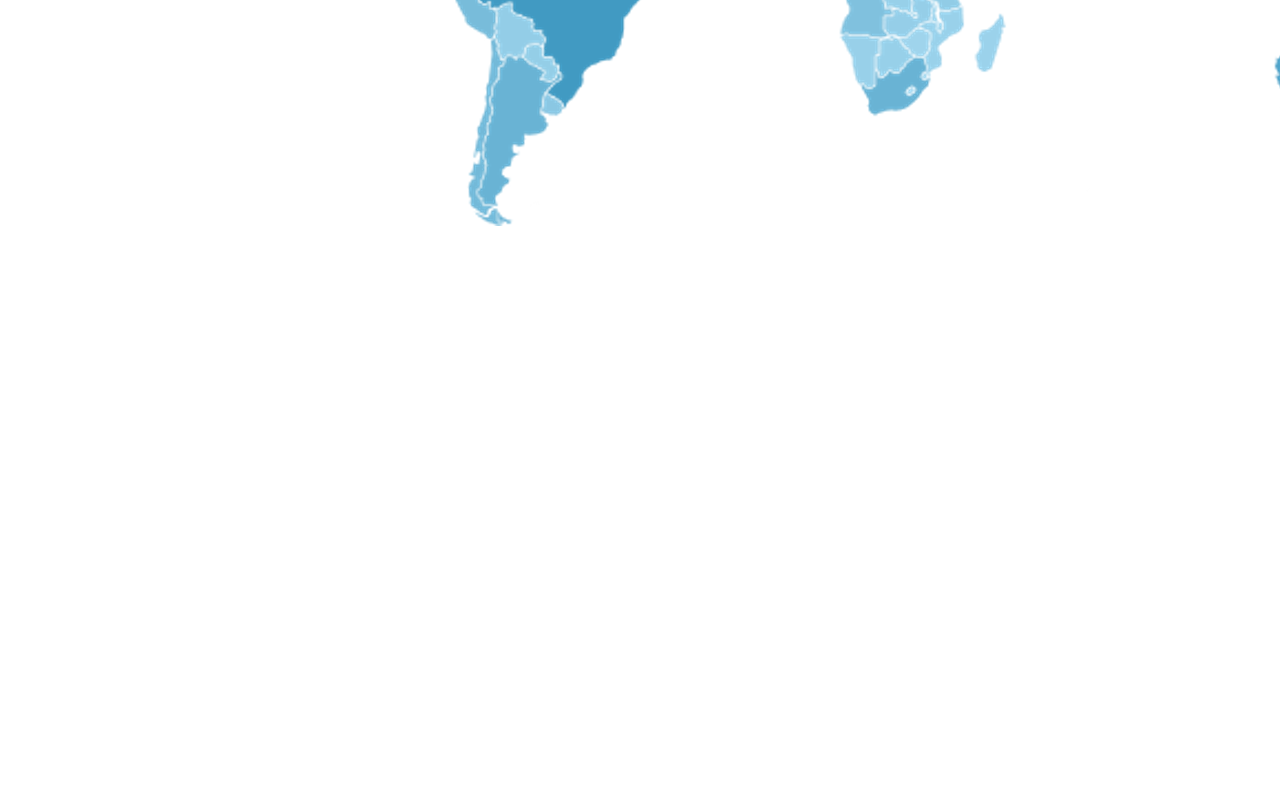
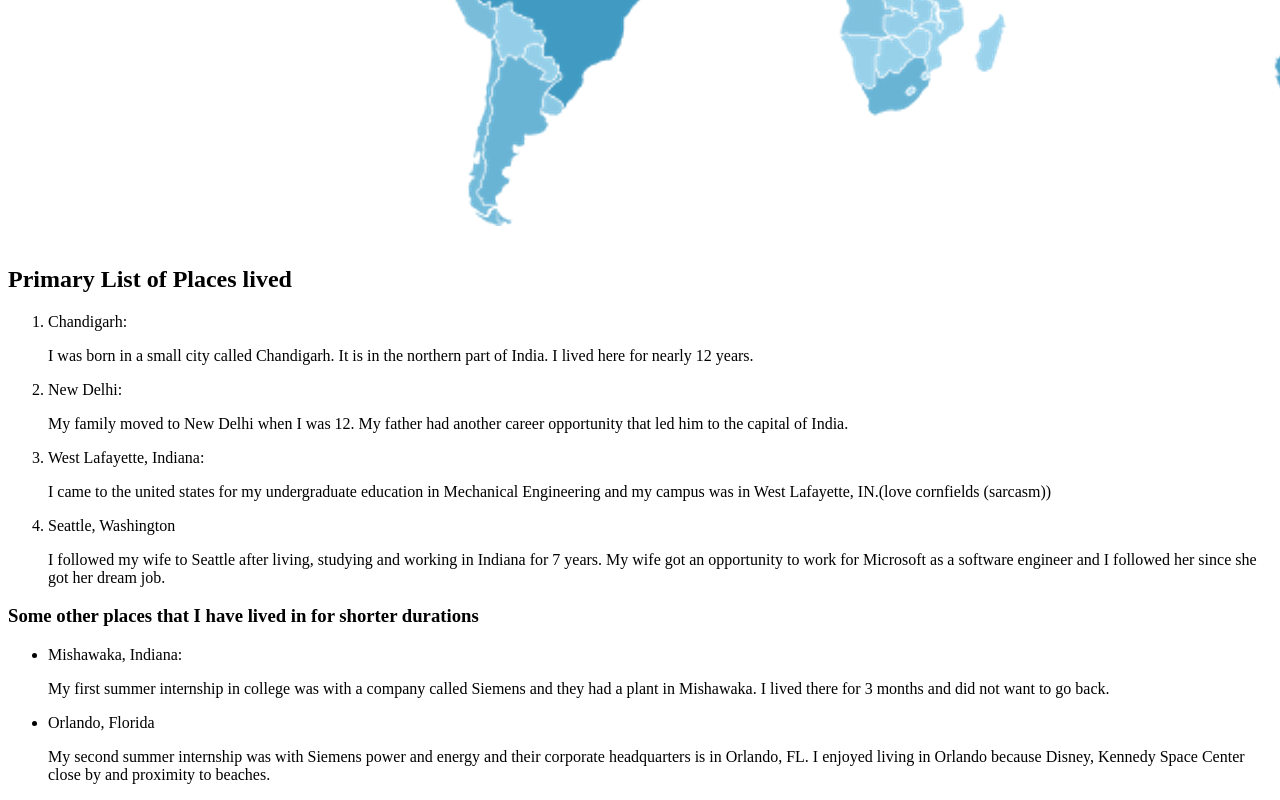
Before and after one commit to saahilv/Assignments, a plain HTML site: page CS601_HW1_Vashishta/Locations.html in a window 1280 px wide. Shown: the part 802-1602 px from the top of the page. Before the commit the page ends 1056 px from the top, so only its background shows below. Drawn offline with Linux system fonts and the light colour scheme.

Commit message:
Fine tuning and commenting

```diff
--- a/CS601_HW1_Vashishta/Locations.html
+++ b/CS601_HW1_Vashishta/Locations.html
@@ -12,15 +12,59 @@
 <!-- Adding the Body to the page in the head section below -->
 
 <body>
+    <!-- Adding a navigation section -->
     <nav>
+        <!-- Navigation section is an unordered list -->
         <ul>
             <li><a href="HomePage.html">Home</a></li>
             <li><a href="FamilyAboutPage.html">Vashishta Family</a></li>
             <li><a href="Locations.html">Locations</a></li>
         </ul>
     </nav>
+    <!-- The first section -->
     <h1>World Map</h1>
+    <!-- Adding a map -->
     <img src="Media/PlacesLived.png"  alt="Places Lived" width="1709" height="894">
+    <!-- The second section -->
+    <h2>Primary List of Places lived</h2>
+    <!-- Adding an ordered list-->
+    <ol>
+        <li>
+            Chandigarh:
+            <br>
+            <p>I was born in a small city called Chandigarh. It is in the northern part of India. I lived here for nearly 12 years.</p>
+        </li>
+        <li>
+            New Delhi:
+            <br>
+            <p>My family moved to New Delhi when I was 12. My father had another career opportunity that led him to the capital of India.</p>
+        </li>
+        <li>
+            West Lafayette, Indiana:
+            <br>
+            <p>I came to the united states for my undergraduate education in Mechanical Engineering and my campus was in West Lafayette, IN.(love cornfields (sarcasm))</p>
+        </li>
+        <li>
+            Seattle, Washington
+            <br>
+            <p>I followed my wife to Seattle after living, studying and working in Indiana for 7 years. My wife got an opportunity to work for Microsoft as a software engineer and I followed her since she got her dream job.</p>
+        </li>
+    </ol>
+    <!-- The third section -->
+    <h3>Some other places that I have lived in for shorter durations</h3>
+    <!-- Adding an unordered list-->
+    <ul>
+        <li>
+            Mishawaka, Indiana:
+            <br>
+            <p>My first summer internship in college was with a company called Siemens and they had a plant in Mishawaka. I lived there for 3 months and did not want to go back.</p>
+        </li>
+        <li>
+            Orlando, Florida
+            <br>
+            <p>My second summer internship was with Siemens power and energy and their corporate headquarters is in Orlando, FL. I enjoyed living in Orlando because Disney, Kennedy Space Center close by and proximity to beaches.</p>
+        </li>
+    </ul>
 </body>
 
 </html>
```
Also changed, not shown: CS601_HW1_Vashishta/FamilyAboutPage.html (+19 -6 lines), CS601_HW1_Vashishta/HomePage.html (+22 -11 lines).
